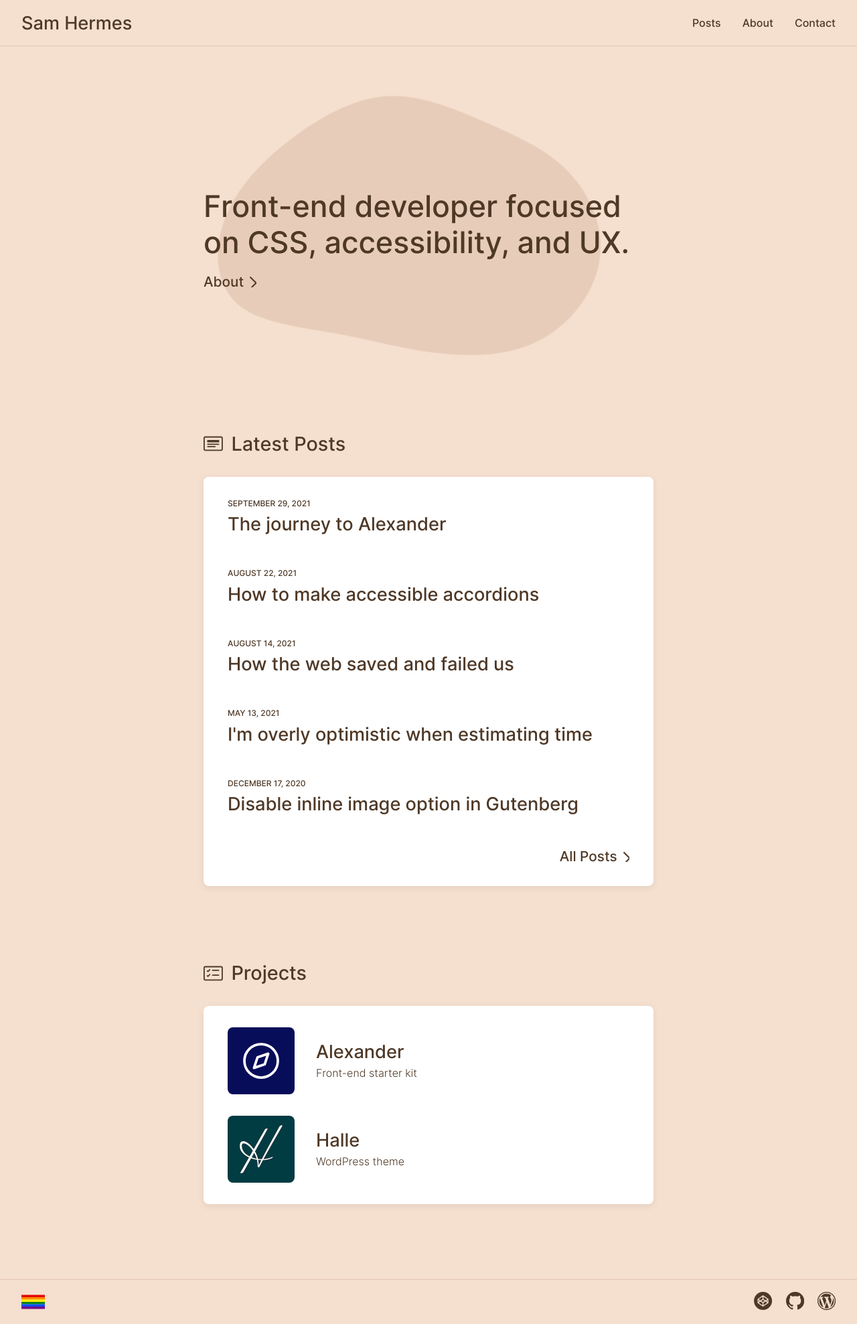
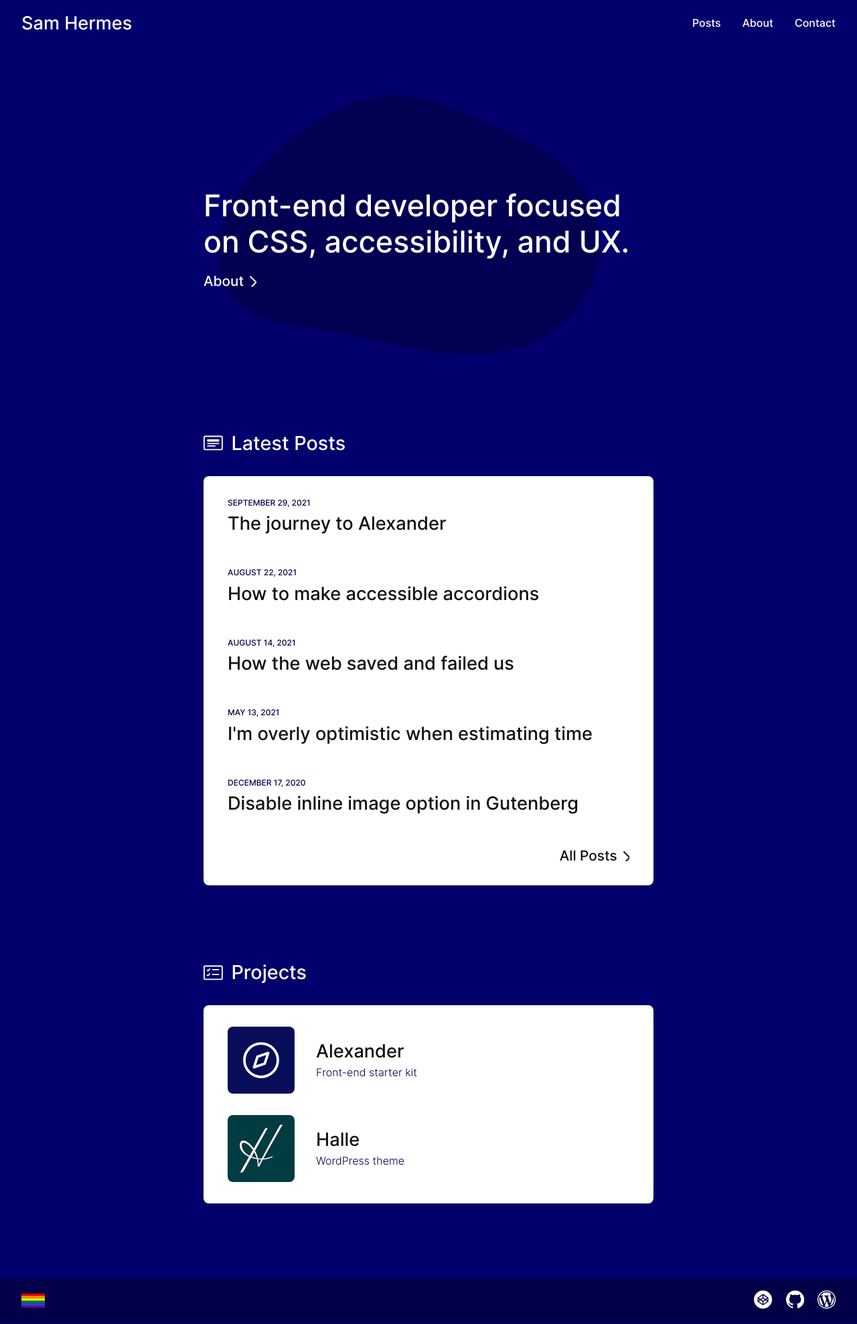
Before and after one commit to samhermes/samhermes.github.io, a Jekyll site: the page built from index.md, in a window 1280 px wide. Shown: the whole page at 67% size. Built offline with Jekyll 4.4.1, drawn with Linux system fonts in a browser that asks for light colours.

Commit message:
What was I thinking

```diff
--- a/_sass/_global.scss
+++ b/_sass/_global.scss
@@ -1,8 +1,6 @@
 .site-header {
   padding: 0.7em 0;
   margin: 0 auto;
-  background-color: #f5dfce;
-  border-bottom: 1px solid $color-dark;
 
   @media screen and (min-width: 33em) {
     padding: 1rem 0;
@@ -11,7 +9,7 @@
   .type-posts & {
     position: sticky;
     top: 0;
-    border-bottom: 1px solid $color-dark;
+    background-color: $color-light;
   }
 
   .contain {
@@ -87,9 +85,15 @@
 
 .page {
   min-height: calc(100vh - 7.4375rem);
+  background: #fff;
+  color: $color-text-dark;
 
   @media screen and (min-width: 33em) {
     min-height: calc(100vh - 8.1875rem);
+  }
+
+  a {
+    color: $color-text-dark;
   }
 
   .contain {
@@ -129,9 +133,8 @@
   box-sizing: border-box;
   padding: 1rem 0;
   margin: 0 auto;
-  background-color: $color-light;
+  background-color: $color-dark;
   position: relative;
-  border-top: 1px solid $color-dark;
 
   .contain {
     display: flex;
--- a/_sass/_home.scss
+++ b/_sass/_home.scss
@@ -1,4 +1,9 @@
 .page-home {
+    .page {
+        background: $color-light;
+        color: #fff;
+    }
+
     .more {
         font-size: 1.3rem;
         font-weight: 500;
@@ -18,6 +23,7 @@
 
     .intro {
         position: relative;
+        z-index: 1;
         padding: 22% 0;
         margin-bottom: 2rem;
 
@@ -67,6 +73,10 @@
                 font-size: 2.8rem;
             }
         }
+
+        a {
+            color: #fff;
+        }
     }
 
     h2 {
@@ -97,12 +107,17 @@
     display: flex;
     flex-direction: column;
     background: #fff;
+    color: $color-dark;
     box-shadow: 0 3px 12px rgba(0, 0, 0, 0.07);
     border-radius: 0.5rem;
     padding: 1.25rem 1.25rem;
 
     @media screen and (min-width: 37.5em) {
         padding: 2rem 2.25rem;
+    }
+
+    a {
+        color: $color-text-dark;
     }
 
     .more {
--- a/_sass/_posts.scss
+++ b/_sass/_posts.scss
@@ -3,7 +3,7 @@
     position: -webkit-sticky;
     position: sticky;
     top: 0;
-    background: $color-light;
+    background: #fff;
     padding: 0.75rem 0;
     margin: 0;
   }
@@ -150,9 +150,10 @@
 
 .post {
   margin: 0 auto;
-  max-width: 42em;
+  max-width: 42rem;
   padding: 2rem 0 5rem;
   width: 90%;
+  background: #fff;
 
   @media screen and (min-width: 37.5em) {
     padding: 4rem 0 7rem;
@@ -168,7 +169,7 @@
 
 .post-title {
   font-size: 2rem;
-  line-height: 1.2;
+  line-height: 1.15;
   margin: 0 0 3rem;
   font-weight: 500;
 
@@ -236,8 +237,8 @@
   li {
     code {
       font-size: 1rem;
-      background: $color-medium;
-      border: 1px solid $color-dark;
+      background: #efefef;
+      border: 1px solid #ddd;
       padding: 0.2em 0.5em;
       border-radius: 0.2em;
       word-wrap: break-word;
--- a/css/main.scss
+++ b/css/main.scss
@@ -7,10 +7,11 @@
 
 // Site variables
 $base-font-family: "Inter", system-ui, -apple-system, BlinkMacSystemFont, "Segoe UI", Roboto, "Helvetica Neue", Arial, "Noto Sans", "Liberation Sans", sans-serif, "Apple Color Emoji", "Segoe UI Emoji", "Segoe UI Symbol", "Noto Color Emoji";
-$color-dark: #E1C5B0;
-$color-medium: #f0d9c8;
-$color-light: #f5dfce;
-$color-text: #4e3826;
+$color-dark: #010048;
+$color-medium: #010057;
+$color-light: #02006c;
+$color-text: #fff;
+$color-text-dark: #101010;
 $color-code-bg: #101010;
 $dark-border-color: rgba(255, 255, 255, 0.1);
 $color-extra-light: #f7f7f7;
```
Also changed, not shown: _includes/blob.svg.
